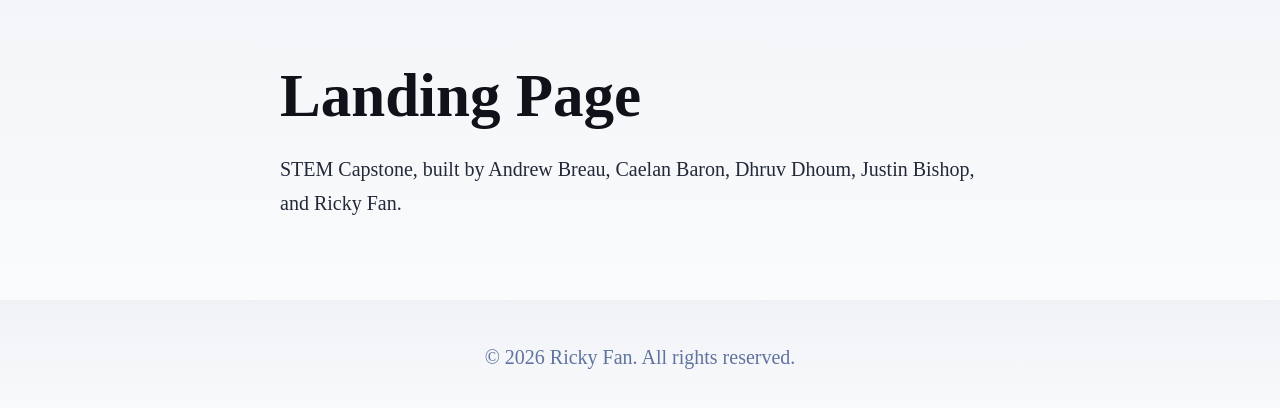
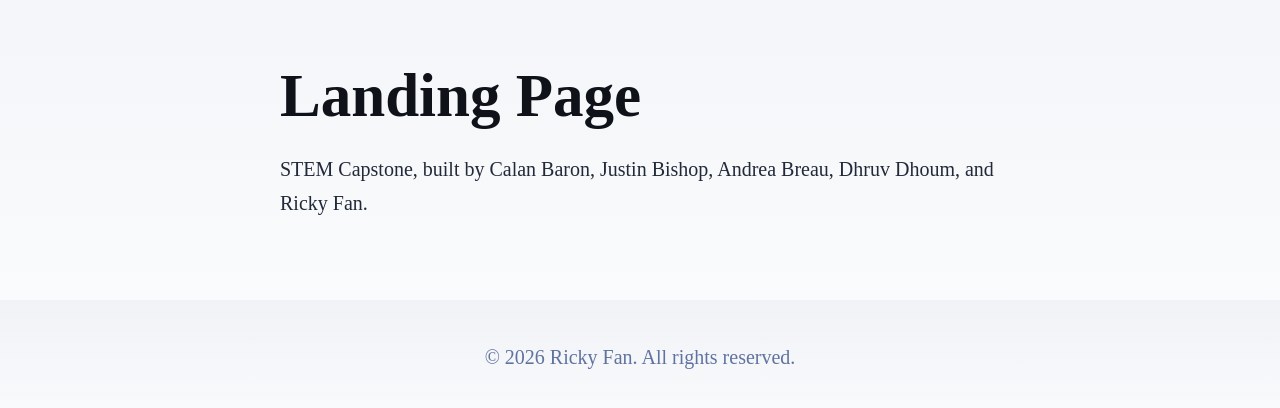
Before and after one commit to Teacher-School-Tools/STEM, an Astro site: page / in a window 1280 px wide. Shown: the part 72-480 px from the top of the page. Built offline with nearby package versions, Linux system fonts and the light colour scheme; Astro itself is replaced by a stand-in of ours.

Commit message:
updated README

```diff
--- a/src/pages/index.astro
+++ b/src/pages/index.astro
@@ -17,7 +17,7 @@ import { SITE_DESCRIPTION, SITE_TITLE } from '../consts';
 		<main>
 			<h1>Landing Page</h1>
 			<p>
-				STEM Capstone, built by Andrew Breau, Caelan Baron, Dhruv Dhoum, Justin Bishop, and Ricky Fan.
+				STEM Capstone, built by Calan Baron, Justin Bishop, Andrea Breau, Dhruv Dhoum, and Ricky Fan.
 			</p>
 		</main>
 		<Footer />
```
Also changed, not shown: README.md.
